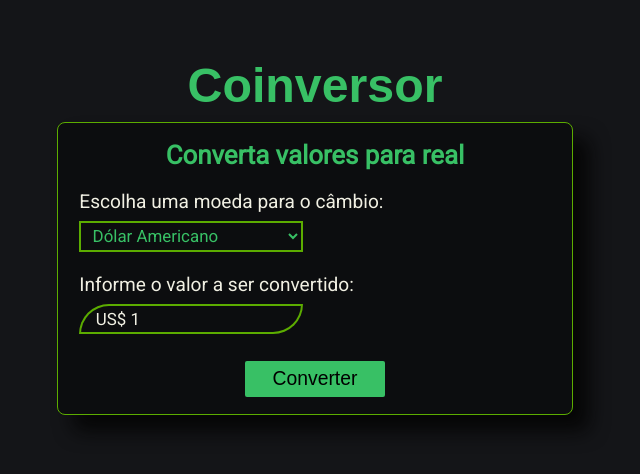
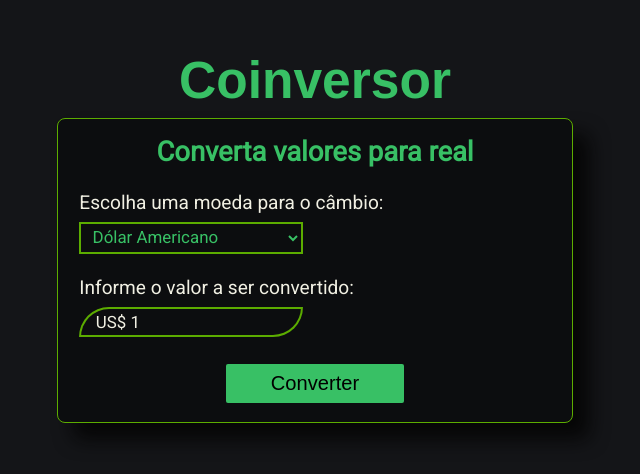
Before and after one commit to ThiagoBrito-Dev/Coinversor, a plain HTML site: page index.html in a window 1280 px wide. Shown: the part 158-632 px from the top of the page, without its empty margins (325-965 px from the left). Drawn offline with Linux system fonts and the light colour scheme; a web font is replaced by a local one.

Commit message:
Responsiveness

```diff
--- a/style.css
+++ b/style.css
@@ -38,13 +38,13 @@ body main {
 
 main h1 {
   font-family: "Pattaya", sans-serif;
-  font-size: 6rem;
+  font-size: 6.4rem;
   color: var(--blue-green);
   margin-bottom: 1rem;
 }
 
 main div.exchange-card {
-  padding: 2.2rem 2.6rem;
+  padding: 2.2rem 2.6rem 2.4rem;
   min-width: 64rem;
   background-color: rgba(10, 11, 12, 0.75);
 
@@ -55,14 +55,14 @@ main div.exchange-card {
 
 div.exchange-card section h2 {
   text-align: center;
-  font-size: 3.2rem;
+  font-size: 3.4rem;
   color: var(--blue-green);
-  margin-bottom: 2.4rem;
+  margin-bottom: 2.8rem;
 }
 
 div.exchange-card section.result h2 {
-  margin-top: 2.8rem;
-  margin-bottom: 2.8rem;
+  margin-top: 3.2rem;
+  margin-bottom: 3.2rem;
 }
 
 section p,
@@ -82,7 +82,7 @@ section label {
 section select,
 section input {
   width: 27.75rem;
-  margin-bottom: 2.6rem;
+  margin-bottom: 2.8rem;
   background-color: transparent;
   font-size: 2.1rem;
 
@@ -149,11 +149,11 @@ div.exchange-card div.btn-container {
 }
 
 div.btn-container button {
-  width: 17.5rem;
-  height: 4.4rem;
+  width: 22rem;
+  height: 4.8rem;
 
   font-family: "Pattaya", sans-serif;
-  font-size: 2.4rem;
+  font-size: 2.5rem;
   background-color: var(--blue-green);
 
   border: none;
@@ -240,7 +240,7 @@ div.right-column span {
 
   div.result-container div.left-column {
     padding: 0;
-    padding-bottom: 24px;
+    padding-bottom: 3.4rem;
     border-right: none;
     border-bottom: 0.5px solid var(--red);
   }
@@ -251,7 +251,7 @@ div.right-column span {
 
   div.result-container div.right-column {
     padding: 0;
-    padding-top: 24px;
+    padding-top: 3.2rem;
     border-left: none;
     border-top: 0.5px solid var(--red);
   }
```
